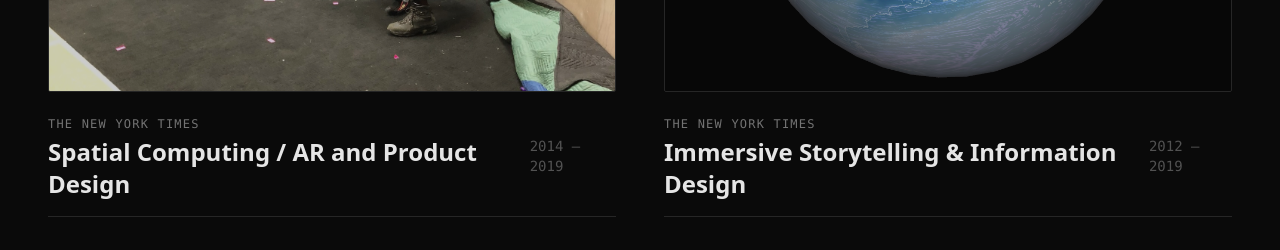
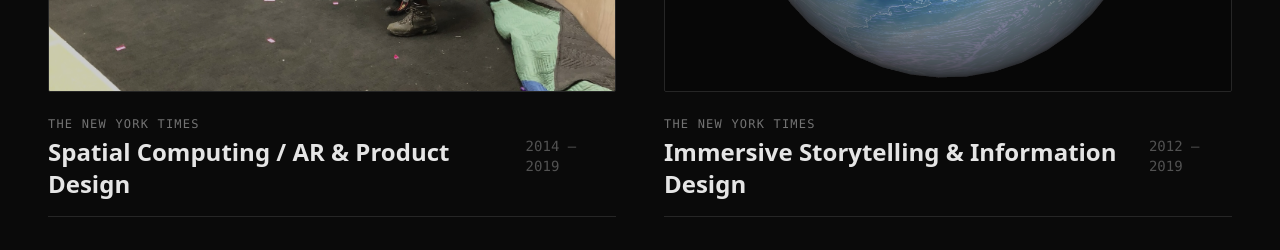
Before and after one commit to grahaphicsroberts/grahaphicsportfolio, a Next.js app: page / in a window 1280 px wide. Shown: the part 2500-2750 px from the top of the page. Built offline with nearby package versions, Linux system fonts and the light colour scheme.

Commit message:
ampersand

```diff
--- a/app/components/SelectedWorks.tsx
+++ b/app/components/SelectedWorks.tsx
@@ -22,7 +22,7 @@ const WORKS = [
     link: "/google-trends",
   },
   {
-    title: "Spatial Computing / AR and Product Design",
+    title: "Spatial Computing / AR & Product Design",
     company: "The New York Times",
     year: "2014 — 2019",
     image: "/AR-hero.jpg",
```
